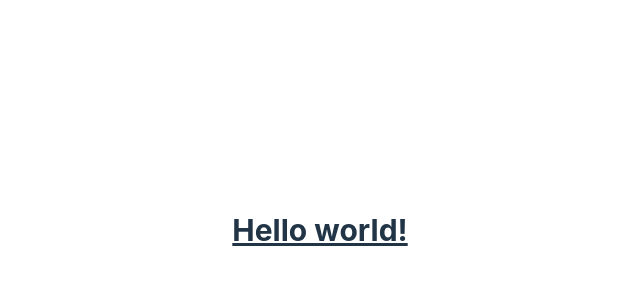
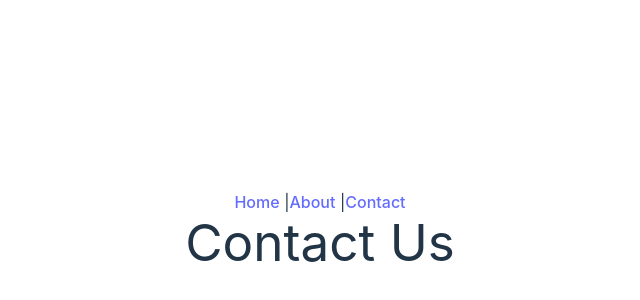
Before and after one commit to HiltonLuu/SustainaBite, a React (Vite) app in the folder client/front-end/: page /contact in a window 1280 px wide. Shown: the part 170-470 px from the top of the page, without its empty margins (320-960 px from the left). Built offline with nearby package versions, Linux system fonts and the light colour scheme; no server answers.

Commit message:
just added some pages

```diff
--- /dev/null
+++ b/client/front-end/src/AboutPage.jsx
@@ -0,0 +1,6 @@
+// AboutPage.jsx
+const AboutPage = () => {
+    return <div><h1>About Us</h1></div>;
+  };
+
+  export default AboutPage;
--- a/client/front-end/src/App.jsx
+++ b/client/front-end/src/App.jsx
@@ -1,12 +1,17 @@
 import { useEffect, useState } from "react";
-import "./App.css";
+import React from 'react';
+import { BrowserRouter as Router, Routes, Route, Link } from 'react-router-dom';
+import AboutPage from './AboutPage'; // Make sure the path is correct
+import ContactPage from './ContactPage'; // Make sure the path is correct
+import './App.css';
+
 
 export default function App() {
 
 
   useEffect(() => {
 
-    fetch("http://127.0.0.1:8000/createUser", {
+    fetch("http://127.0.0.1:5001/createUser", {
       method: "POST",
       mode: "cors",
       headers: {
@@ -21,9 +26,19 @@ export default function App() {
     })
   }, [])
 
+return (
+  <Router>
+    <nav>
+      <Link to="/">Home</Link> |
+      <Link to="/about">About</Link> |
+      <Link to="/contact">Contact</Link>
+    </nav>
 
-  return (
-  <div>
-    <h1 className="text-3xl font-bold underline">Hello world!</h1>
-  </div>)
+    <Routes>
+      <Route path="/" element={<div><h1 className="text-3xl font-bold underline">Hello world!</h1></div>} />
+      <Route path="/about" element={<AboutPage />} />
+      <Route path="/contact" element={<ContactPage />} />
+    </Routes>
+  </Router>
+);
 }
--- /dev/null
+++ b/client/front-end/src/ContactPage.jsx
@@ -0,0 +1,6 @@
+// ContactPage.jsx
+const ContactPage = () => {
+    return <div><h1>Contact Us</h1></div>;
+  };
+
+  export default ContactPage;
```
